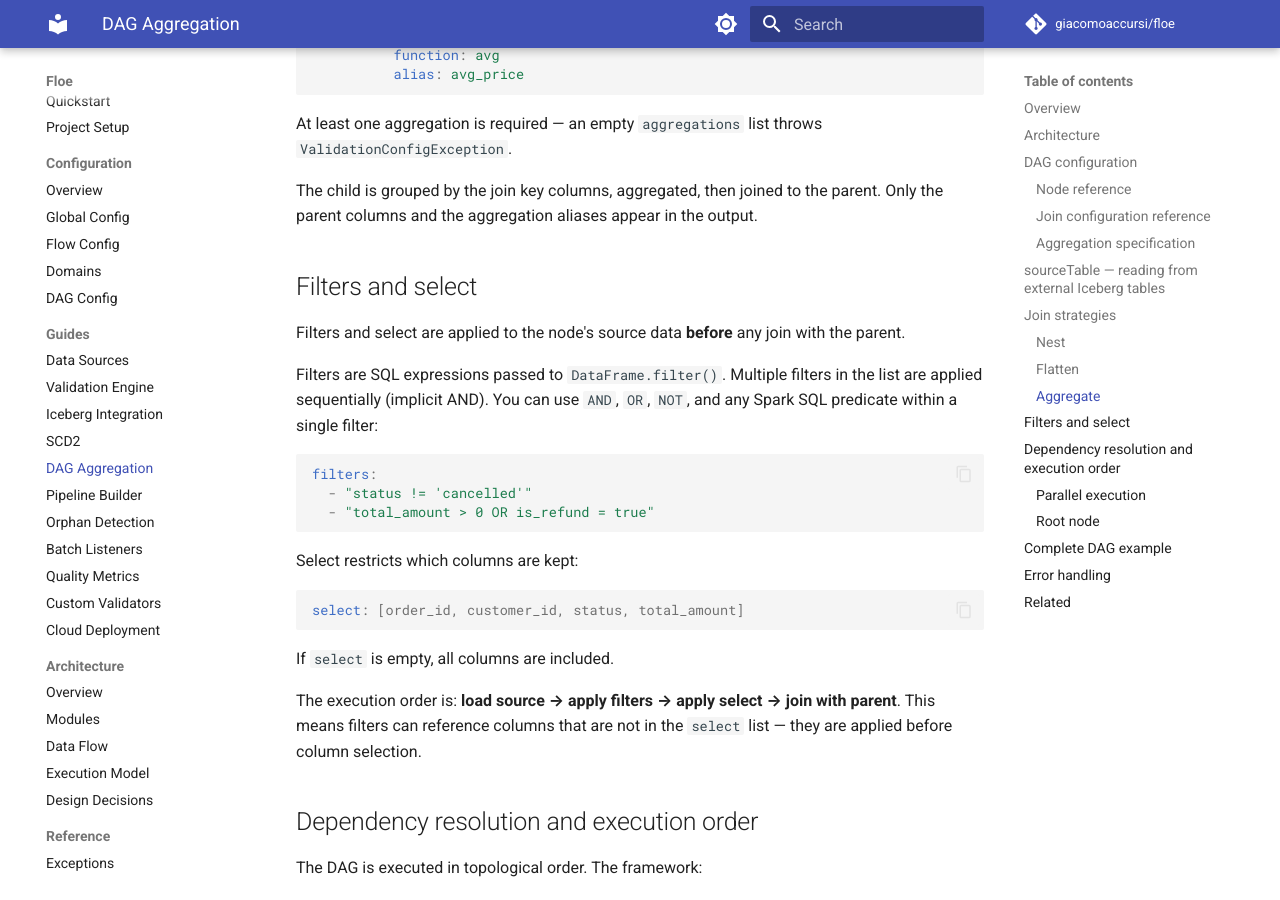
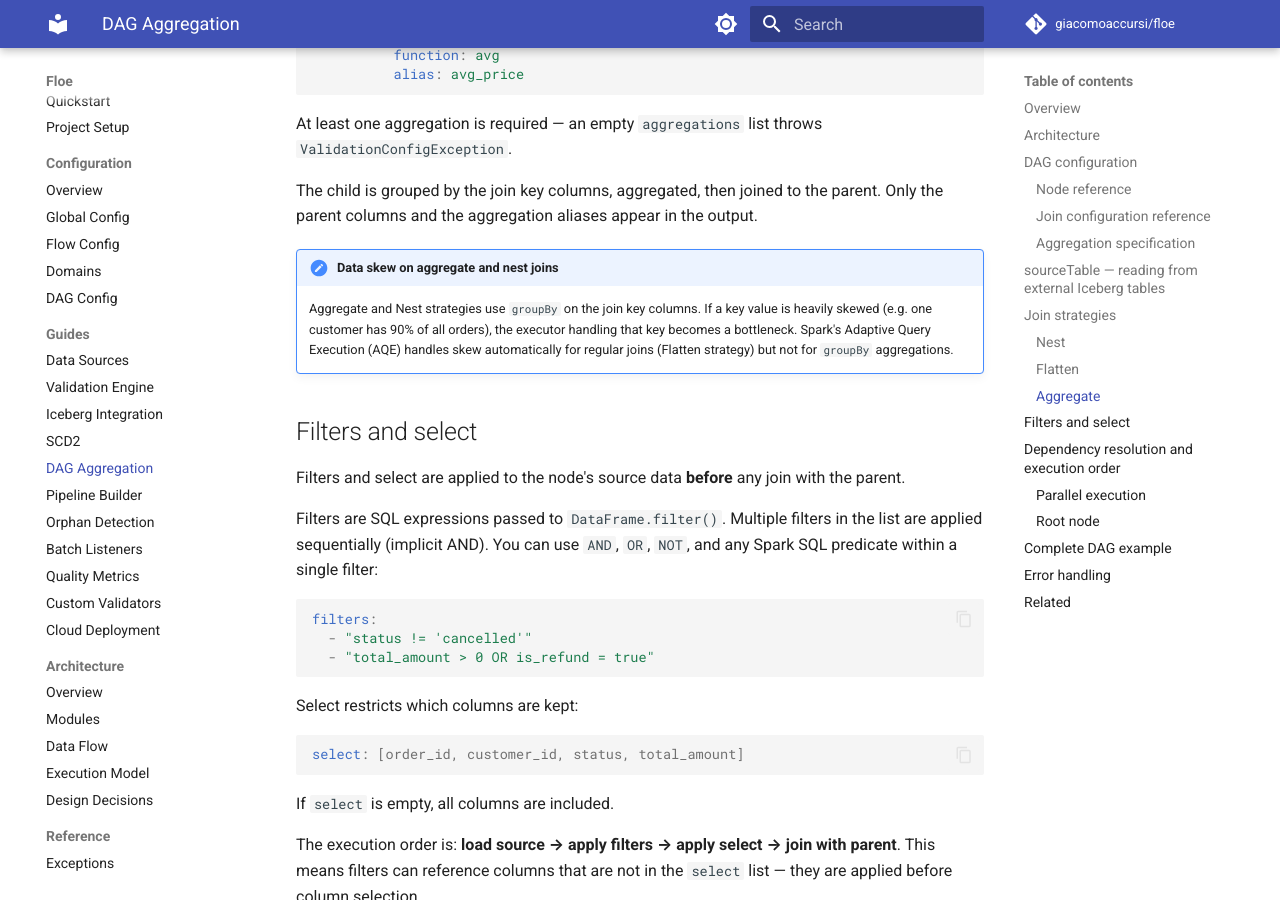
Before and after one commit to giacomoaccursi/Floe, an MkDocs documentation site: the page built from site-docs/guides/dag-aggregation.md, in a window 1280 px wide and 900 px high, scrolled down 5635 px. Built offline with MkDocs 1.6.1 and Material for MkDocs 9.7.7, drawn with Linux system fonts in a browser that asks for light colours; comment, search, counter and statistics services are not loaded.

```diff
--- a/site-docs/guides/dag-aggregation.md
+++ b/site-docs/guides/dag-aggregation.md
@@ -199,6 +199,9 @@
 
 The child is grouped by the join key columns, aggregated, then joined to the parent. Only the parent columns and the aggregation aliases appear in the output.
 
+!!!note "Data skew on aggregate and nest joins"
+    Aggregate and Nest strategies use `groupBy` on the join key columns. If a key value is heavily skewed (e.g. one customer has 90% of all orders), the executor handling that key becomes a bottleneck. Spark's Adaptive Query Execution (AQE) handles skew automatically for regular joins (Flatten strategy) but not for `groupBy` aggregations.
+
 ## Filters and select
 
 Filters and select are applied to the node's source data **before** any join with the parent.
```
Also changed, not shown: 1 other file.
